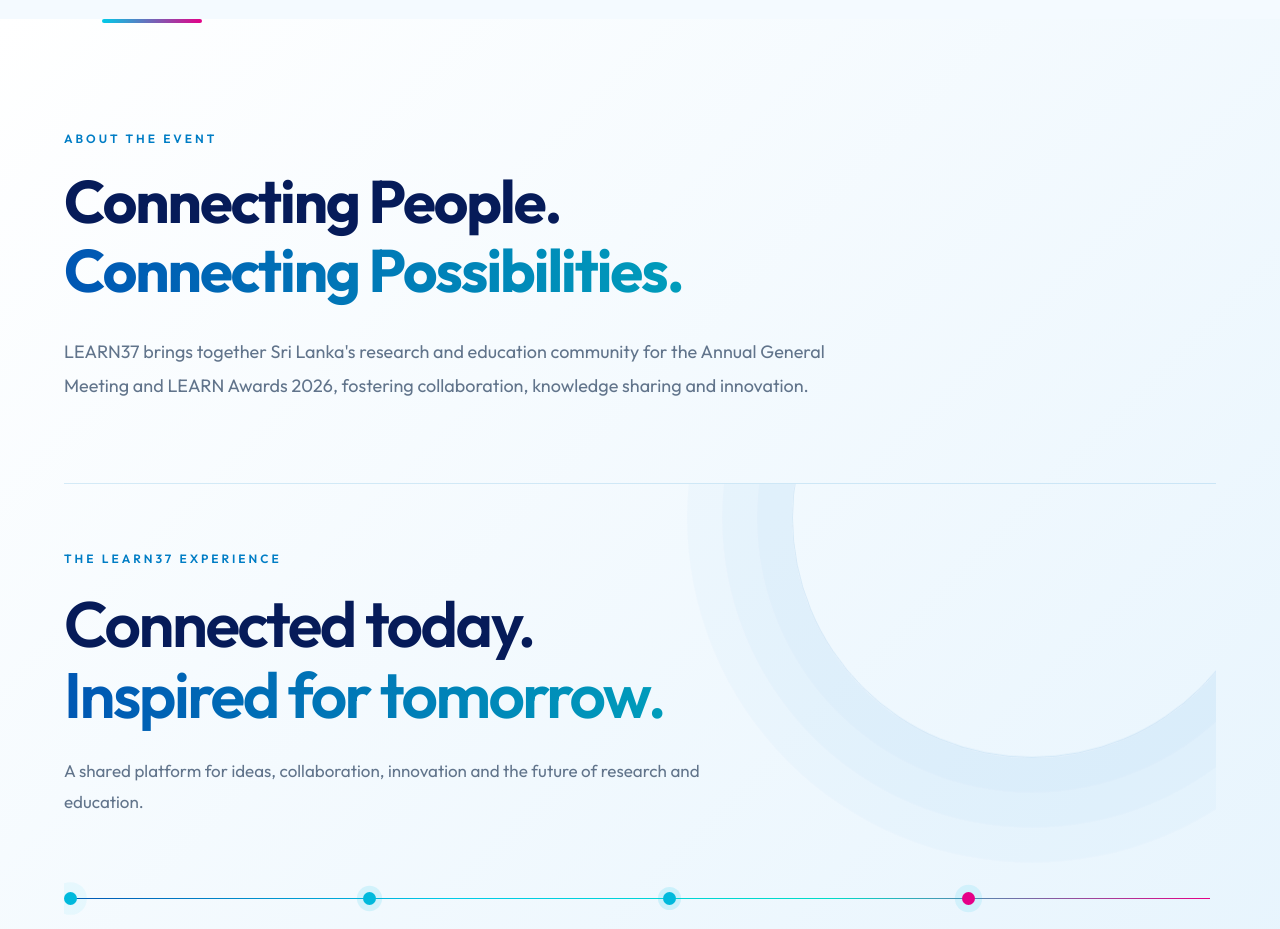
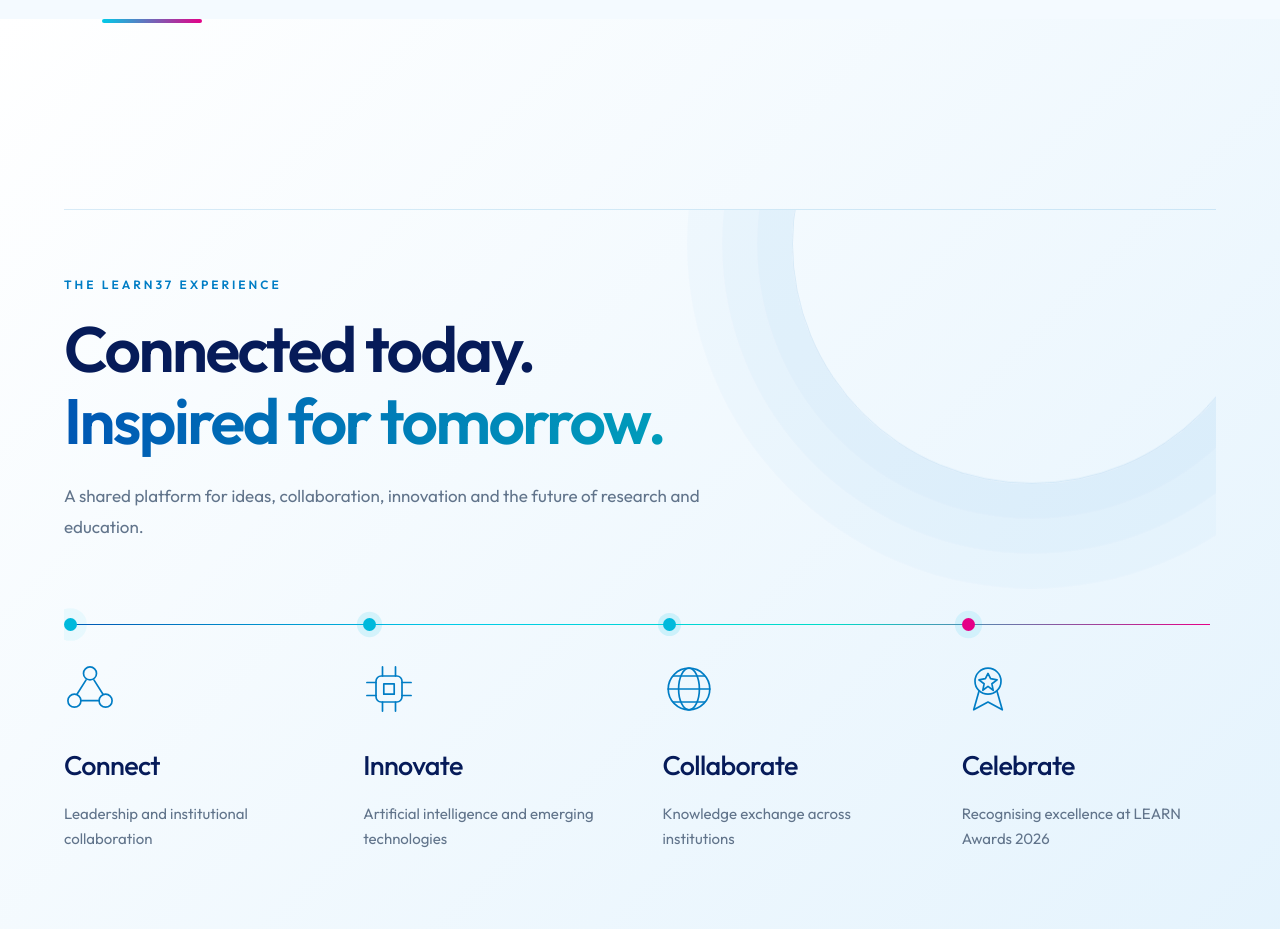
Before and after one commit to learnsri/learn37copy, a plain HTML site: page index.html in a window 1280 px wide. Shown: the part 1156-2085 px from the top of the page. Drawn offline with Linux system fonts and the light colour scheme; animation ran at ten frames a second.

Commit message:
Update index.html

```diff
--- a/index.html
+++ b/index.html
@@ -168,19 +168,7 @@
 
         <div class="container reveal">
 
-            <p class="section-label">ABOUT THE EVENT</p>
 
-            <h2 class="section-title">
-                Connecting People.<br>
-                <span>Connecting Possibilities.</span>
-            </h2>
-
-            <p class="section-description">
-                LEARN37 brings together Sri Lanka's research
-                and education community for the Annual General
-                Meeting and LEARN Awards 2026, fostering
-                collaboration, knowledge sharing and innovation.
-            </p>
 
 
             <!-- MODERN LEARN37 EXPERIENCE SECTION -->
```
